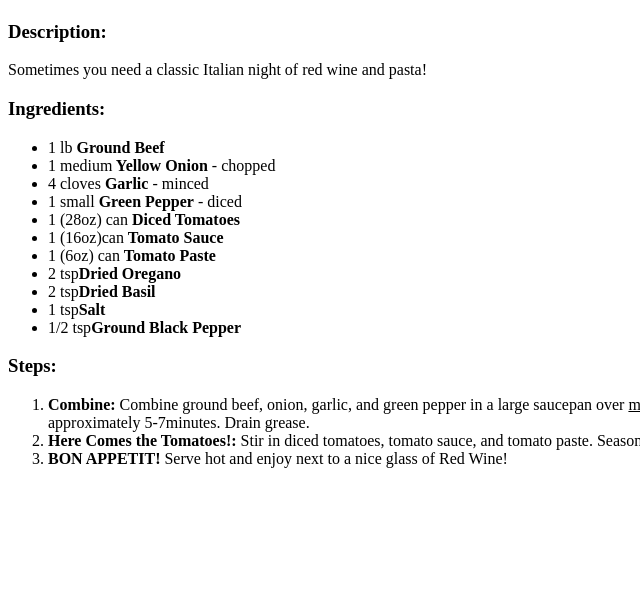
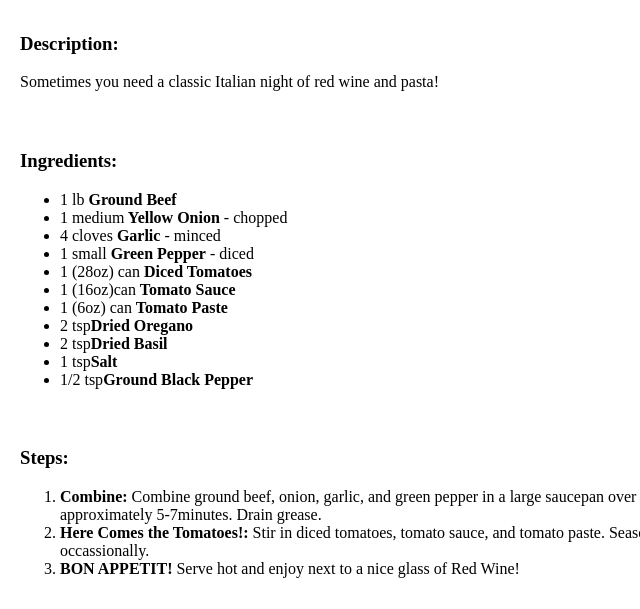
Before and after one commit to KColby3/odin-recipes, a plain HTML site: page Spaghetti/Spaghetti.html in a window 1280 px wide. Shown: the part 382-991 px from the top of the page, without its empty margins (0-640 px from the left). Before the commit the page ends 866 px from the top, so only its background shows below. Drawn offline with Linux system fonts and the light colour scheme.

Commit message:
Create CSS for Spaghetti.html

```diff
--- a/Spaghetti/Spaghetti.html
+++ b/Spaghetti/Spaghetti.html
@@ -4,13 +4,17 @@
     <meta charset="UTF-8">
     <meta name="viewport" content="width=device-width, initial-scale=1.0">
     <title>Spaghetti</title>
+    <link rel="stylesheet" href="spaghetti.css" />
 </head>
 <body>
     <h1>Homemade Spaghetti</h1>
     <img src="https://www.allrecipes.com/thmb/GF7ba89No8pPfNJLcqd9e2cF-P4=/0x512/filters:no_upscale():max_bytes(150000):strip_icc():format(webp)/158140-Spaghetti-sauce-with-ground-beef-DDMFS-4x3-ce598bcb0b304eed966c81f95e24d57b.jpg" alt="Spaghetti bowl and gladd of red wine" height="300" width="350">
-    <h3>Description:</h3>
+   <div>
+    <h3 class="heading" id="description">Description:</h3>
       <p>Sometimes you need a classic Italian night of red wine and pasta!</p>
-    <h3>Ingredients:</h3>
+    </div>
+    <div>
+      <h3 class="heading" id="ingredients">Ingredients:</h3>
       <ul>
         <li>1 lb<b> Ground Beef</b></li>
         <li>1 medium<b> Yellow Onion</b> - chopped</li>
@@ -24,11 +28,14 @@
         <li>1 tsp<b>Salt</b></li>
         <li>1/2 tsp<b>Ground Black Pepper</b></li>
       </ul>
-    <h3>Steps:</h3>
+      </div>
+      <div>
+    <h3 class="heading" id="steps">Steps:</h3>
       <ol>
        <li><strong>Combine:</strong> Combine ground beef, onion, garlic, and green pepper in a large saucepan over <u>medium-high</u> heat. Cook and stil until meat is browned and crumbly and vegetables tender - approximately 5-7minutes. Drain grease.</li>
        <li><strong>Here Comes the Tomatoes!:</strong> Stir in diced tomatoes, tomato sauce, and tomato paste. Season with oregano, basil, salt, and pepper. Simmer spaghetti sauce for 1 hour, stirring occassionally.</li>
        <li><strong>BON APPETIT!</strong> Serve hot and enjoy next to a nice glass of Red Wine!</li>
       </ol>
+      </div>
 </body>
 </html>
--- /dev/null
+++ b/Spaghetti/spaghetti.css
@@ -0,0 +1,7 @@
+h1{
+    font-family: Georgia "Times New Roman" 'sans-serif';
+}
+div{
+    border-color: black;
+    padding: 12px;
+}
```
